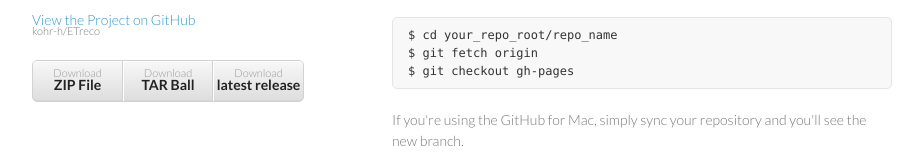
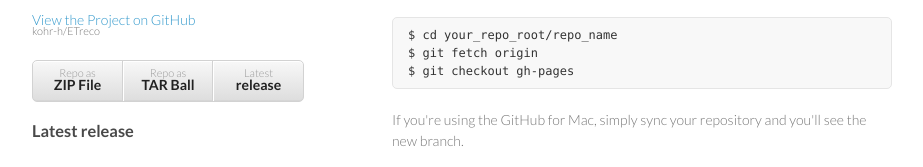
Before and after one commit to kohr-h/ETreco, a plain HTML site: page index.html in a window 1280 px wide. Shown: the part 183-350 px from the top of the page, without its empty margins (178-1101 px from the left). Drawn offline with Linux system fonts and the light colour scheme.

Commit message:
update index.html

```diff
--- a/index.html
+++ b/index.html
@@ -3,7 +3,7 @@
   <head>
     <meta charset="utf-8">
     <meta http-equiv="X-UA-Compatible" content="chrome=1">
-    <title>ETreco by kohr-h</title>
+    <title>ETreco project page</title>
 
     <link rel="stylesheet" href="stylesheets/styles.css">
     <link rel="stylesheet" href="stylesheets/pygment_trac.css">
@@ -22,10 +22,14 @@
 
 
         <ul>
-          <li><a href="https://github.com/kohr-h/ETreco/zipball/master">Download <strong>ZIP File</strong></a></li>
-          <li><a href="https://github.com/kohr-h/ETreco/tarball/master">Download <strong>TAR Ball</strong></a></li>
-          <li><a href="https://github.com/kohr-h/ETreco">Download <strong>latest release</strong></a></li>
+          <li><a href="https://github.com/kohr-h/ETreco/zipball/master">Repo as <strong>ZIP File</strong></a></li>
+          <li><a href="https://github.com/kohr-h/ETreco/tarball/master">Repo as <strong>TAR Ball</strong></a></li>
+          <li><a href="https://github.com/kohr-h/ETreco">Latest <strong>release</strong></a></li>
         </ul>
+
+        <h3><a name="latest-release" class="anchor" href="#latest-release"><span class="octicon octicon-link"></span></a>Latest release</h3>
+
+
       </header>
       <section>
         <h3>
```
